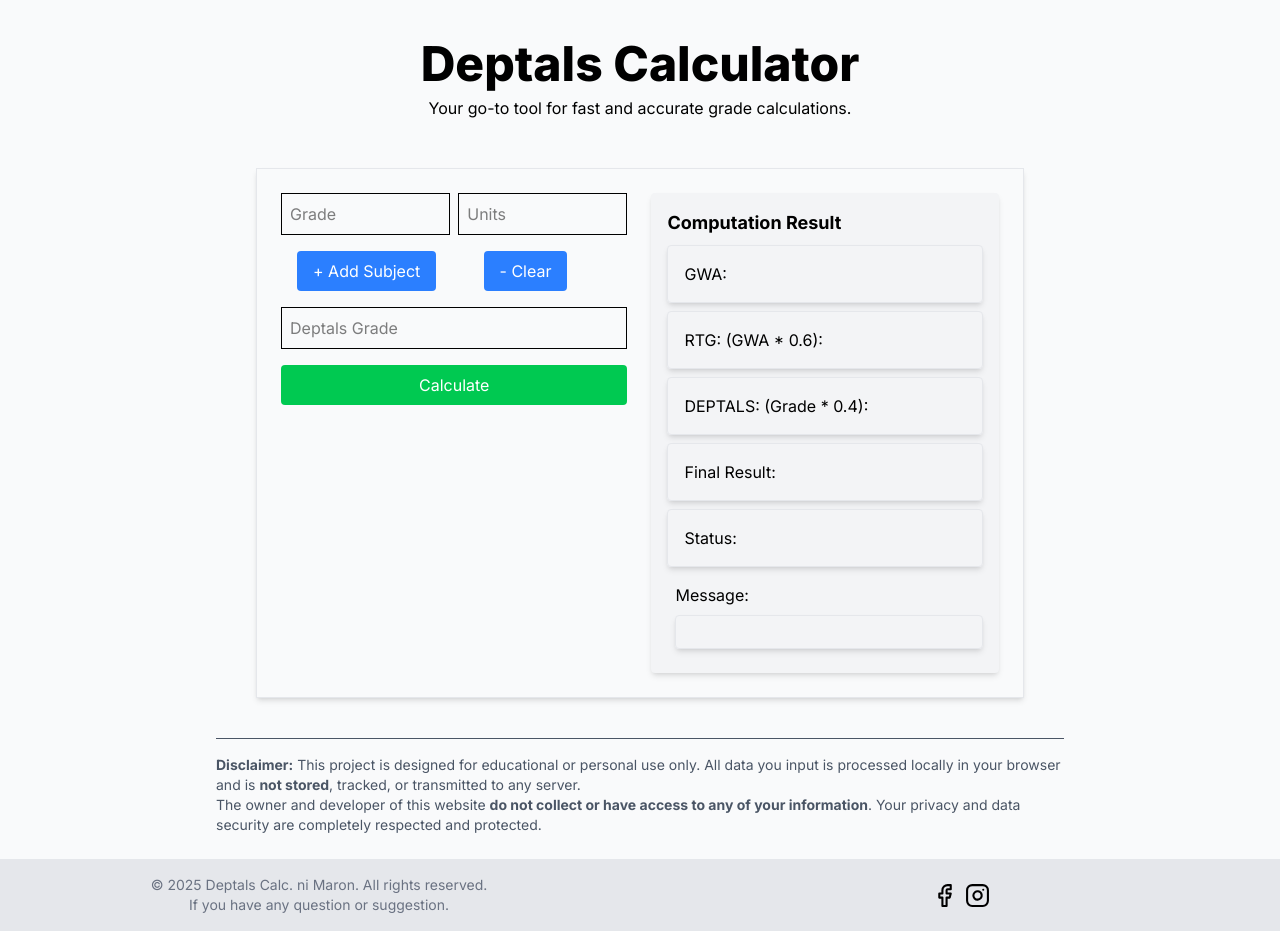
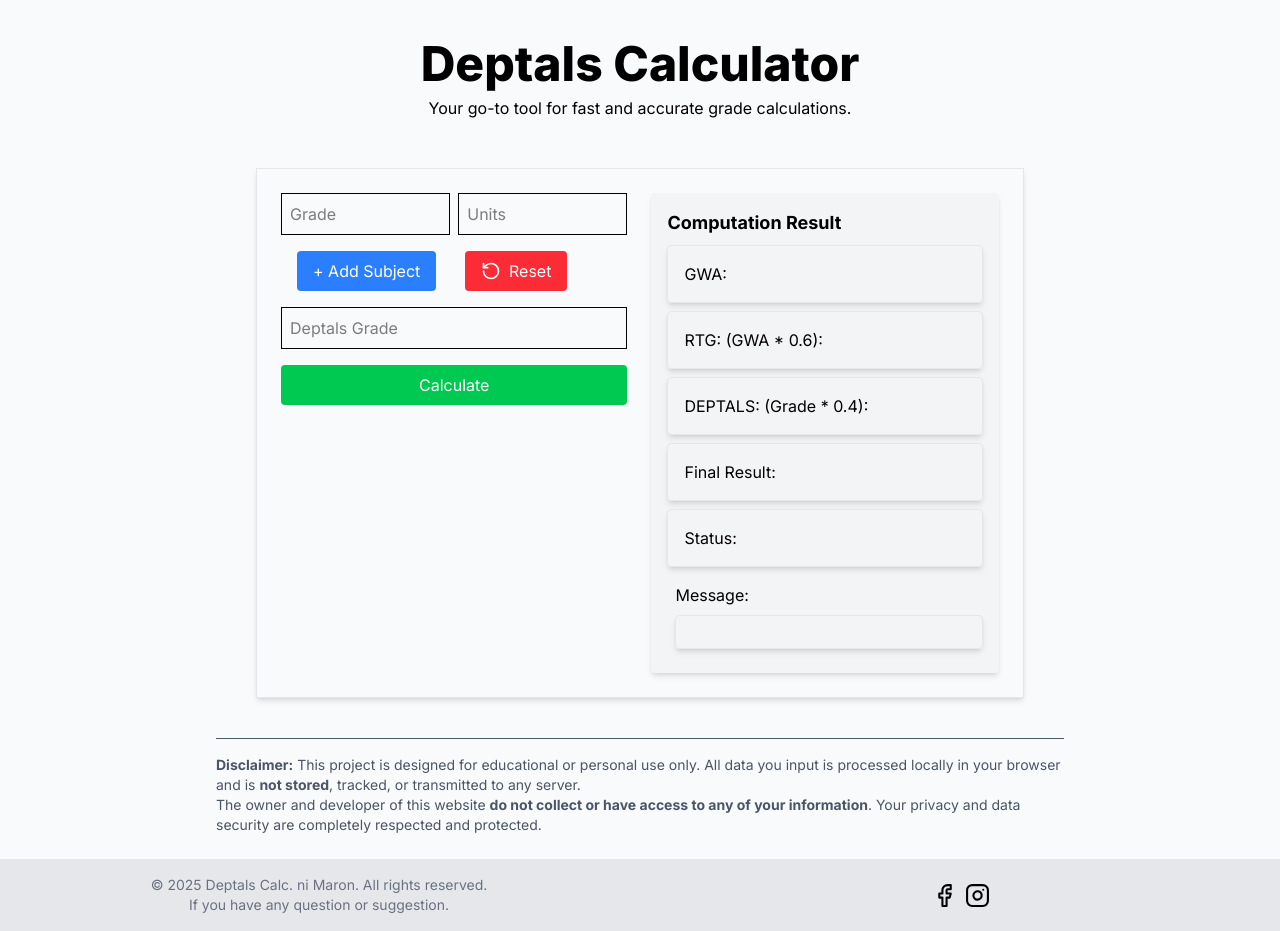
Before and after one commit to ronronoa/Deptals-Calculator, a React (Vite) app: page / in a window 1280 px wide. Built offline with nearby package versions, Linux system fonts and the light colour scheme; a web font is replaced by a local one.

Commit message:
Update buttons

```diff
--- a/src/assets/components/Deptals.jsx
+++ b/src/assets/components/Deptals.jsx
@@ -1,7 +1,7 @@
 /* eslint-disable no-unused-vars */
 import React from 'react'
 import { useState } from 'react'
-import {Trash2} from 'lucide-react'
+import {Trash2, RotateCcw } from 'lucide-react'
 import { AnimatePresence, motion } from 'motion/react'
 
 export default function Deptals() {
@@ -153,10 +153,10 @@ export default function Deptals() {
             </button>
 
             <button
-              className="bg-blue-500 text-white px-4 py-2 rounded cursor-pointer"
+              className="flex items-center gap-2 bg-red-500 text-white px-4 py-2 rounded cursor-pointer"
               onClick={clearInput}
             >
-              - Clear
+              <RotateCcw size={20}/>  Reset
             </button>
             </div>
 
```
